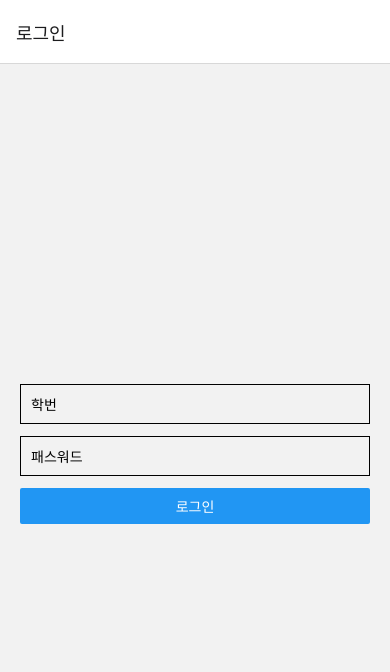
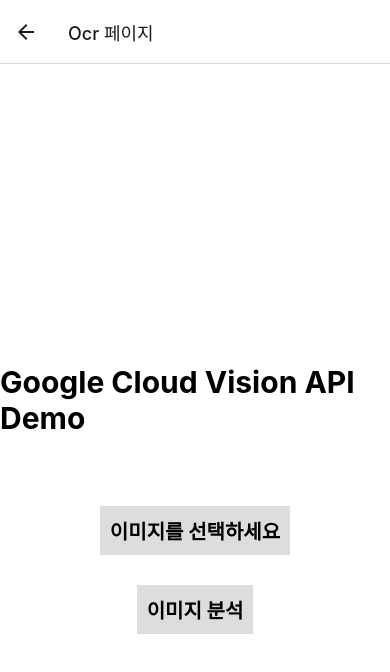
Before and after one commit to hz6450/2023-2-MobileProject, a React Native app in the folder mobileProject/: screen /Ocr in a window 390 px wide. Before the commit this address had no page. Shown: the top 672 px of the page. Built offline with nearby package versions, Linux system fonts and the light colour scheme.

Commit message:
ocr 추가

```diff
--- a/mobileProject/App.js
+++ b/mobileProject/App.js
@@ -5,6 +5,7 @@
 import HomeScreen from './screen/components/Home';
 import Profile from './screen/components/Profile';
 import DetailCredit from './screen/components/DetailCredit';
+import Ocr from './screen/admin/index'
 
 // 스택 네비게이터 생성
 const Stack = createNativeStackNavigator();
@@ -17,6 +18,7 @@
         <Stack.Screen name="Home" component={HomeScreen} />
         <Stack.Screen name="Profile" component={Profile} options={{ title: '프로필 페이지' }} />
         <Stack.Screen name="DetailCredit" component={DetailCredit} options={{ title: '세부이수학점 페이지' }} />
+        <Stack.Screen name="Ocr" component={Ocr} options={{ title: 'Ocr 페이지' }} />
       </Stack.Navigator>
     </NavigationContainer>
   );
--- a/mobileProject/package.json
+++ b/mobileProject/package.json
@@ -13,7 +13,9 @@
     "@react-native-async-storage/async-storage": "^1.19.4",
     "@react-navigation/native": "^6.1.9",
     "@react-navigation/native-stack": "^6.9.17",
+    "axios": "^1.6.1",
     "expo": "~49.0.15",
+    "expo-image-picker": "~14.3.2",
     "expo-status-bar": "~1.6.0",
     "firebase": "^10.5.2",
     "react": "18.2.0",
--- /dev/null
+++ b/mobileProject/screen/admin/index.js
@@ -0,0 +1,146 @@
+import { View, Text, TouchableOpacity, Image, StyleSheet } from "react-native";
+import React, { useState } from "react";
+import axios from 'axios';
+import * as ImagePicker from 'expo-image-picker';
+import * as FileSystem from 'expo-file-system';
+
+const DetectObject = () => {
+  const [imageUri, setImageUri] = useState(null);
+  const [labels, setLabels] = useState([]);
+
+  const pickImage = async () => {
+    try {
+      let result = await ImagePicker.launchImageLibraryAsync({
+        mediaTypes: ImagePicker.MediaTypeOptions.All,
+        allowsEditing: true,
+        aspect: [9, 16],
+        quality: 1,
+      });
+
+      if (!result.canceled) {
+        setImageUri(result.assets[0].uri);
+      }
+      console.log(result)
+    } catch (error) {
+      console.error('이미지 picking 에러: ', error);
+    }
+  };
+
+  const analyzeImage = async () => {
+    try {
+      if (!imageUri) {
+        alert("첫 번째 이미지를 선택해주세요!");
+        return;
+      }
+
+      // 구글 OCR API KEY
+      const apiKey = "AIzaSyBwWnbAHz0KxxgwsON-qPzVmohJ-mU6Emc";
+      const apiURL = `https://vision.googleapis.com/v1/images:annotate?key=${apiKey}`;
+
+      // 이미지 파일을 base64 형태로 전송
+      const base64ImageData = await FileSystem.readAsStringAsync(imageUri, {
+        encoding: FileSystem.EncodingType.Base64,
+      });
+
+      const requestData = {
+        requests: [
+          {
+            image: {
+              content: base64ImageData,
+            },
+            features: [{ type: 'DOCUMENT_TEXT_DETECTION' }],
+          },
+        ],
+      };
+
+      const apiResponse = await axios.post(apiURL, requestData);
+      const detectedText = apiResponse.data.responses[0].fullTextAnnotation.text;
+
+      alert(`인식된 텍스트:\n${detectedText}`);
+    } catch (error) {
+      console.error("이미지 analyzing 에러: ", error);
+      alert('이미지 analyzing 에러. 다시 시도해주세요.');
+    }
+  };
+
+  return (
+    <View style={styles.container}>
+      <Text style={styles.title}>
+        Google Cloud Vision API Demo
+      </Text>
+      {imageUri && (
+        <Image
+          source={{uri: imageUri}}
+          style={{ width: 300, height: 300}}
+        />
+      )}
+      <TouchableOpacity
+        onPress={pickImage}
+        style={styles.button}
+      >
+        <Text style={styles.text}>이미지를 선택하세요</Text>
+      </TouchableOpacity>
+      <TouchableOpacity
+        onPress={analyzeImage}
+        style={styles.button}
+      >
+        <Text style={styles.text}>이미지 분석</Text>
+      </TouchableOpacity>
+      {
+        labels.length > 0 && (
+          <View>
+            <Text style={styles.label}>
+              Labels:
+            </Text>
+            {
+              labels.map((label) => (
+                <Text
+                  key={label.mid}
+                  style={styles.outputtext}
+                  >
+                    {label.description}
+                  </Text>
+              ))
+            }
+          </View>
+        )
+      }
+    </View>
+  )
+}
+
+export default DetectObject;
+
+const styles = StyleSheet.create({
+  container: {
+    flex: 1,
+    backgroundColor: '#fff',
+    alignItems: 'center',
+    justifyContent: 'center',
+  },
+  title: {
+    fontSize: 30,
+    fontWeight: 'bold',
+    marginBottom: 50,
+    marginTop: 100,
+  },
+  button: {
+    backgroundColor: '#DDDDDD',
+    padding: 10,
+    marginBottom: 10,
+    marginTop: 20,
+  },
+  text: {
+    fontSize: 20,
+    fontWeight: 'bold',
+  },
+  label: {
+    fontSize: 30,
+    fontWeight: 'bold',
+    marginTop: 20,
+  },
+  outputtext: {
+    fontSize: 18,
+    marginBottom: 10,
+  },
+});
--- a/mobileProject/screen/administrator/Ocr.js
+++ /dev/null
@@ -1 +0,0 @@
-//ocr페이지
--- a/mobileProject/screen/components/Home.js
+++ b/mobileProject/screen/components/Home.js
@@ -16,7 +16,7 @@
     };
 
     const navigateToProfile = () => {
-      navigation.navigate('Profile',  { studentId: studentId });
+      navigation.navigate('Ocr',  { studentId: studentId });
     }
 
     const navigateToDetailCredit = () => {
```
Also changed, not shown: 2 other files (tests, documents, lock files or other folders).
